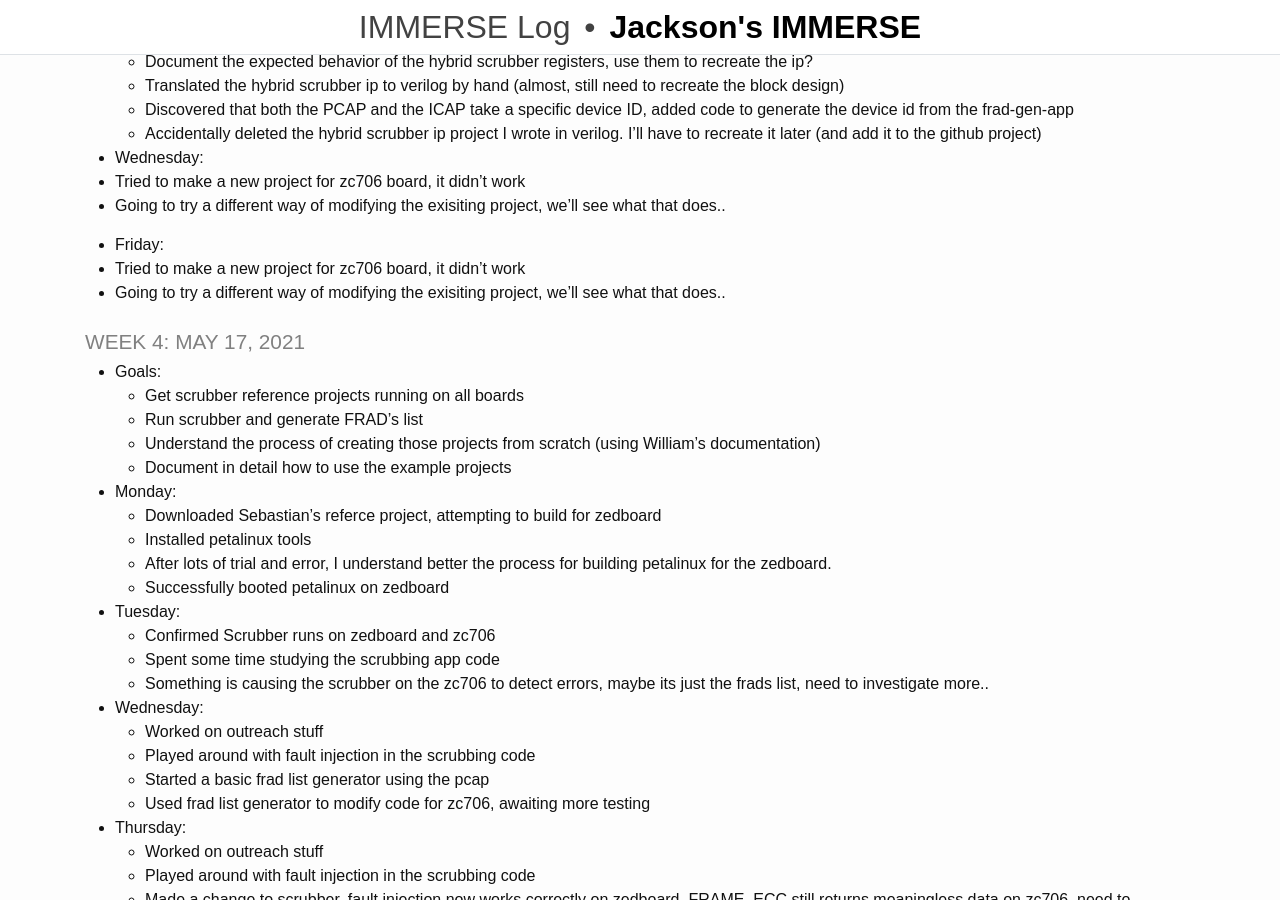
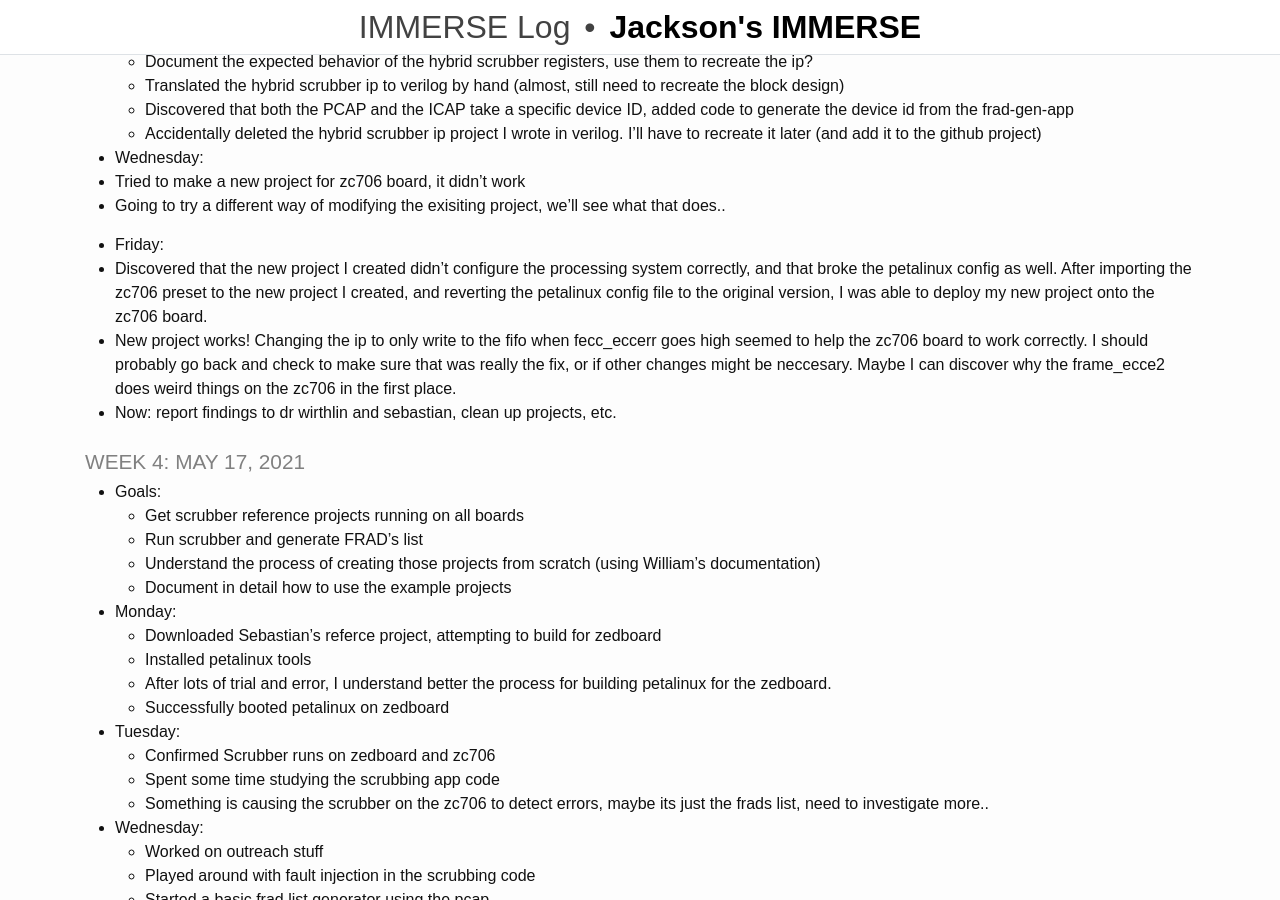
Before and after one commit to rjsmith1999/IMMERSE, a Jekyll site: the page built from _pages/log.md, in a window 1280 px wide and 900 px high, scrolled down 656 px. Built offline with Jekyll 4.4.1, drawn with Linux system fonts in a browser that asks for light colours; some of the changed text lies outside the part shown.

Commit message:
Update Log

```diff
--- a/_pages/log.md
+++ b/_pages/log.md
@@ -41,8 +41,9 @@ title: IMMERSE Log
  - Going to try a different way of modifying the exisiting project, we'll see what that does..
 
 * **Friday**:
- - Tried to make a new project for zc706 board, it didn't work
- - Going to try a different way of modifying the exisiting project, we'll see what that does..
+ - Discovered that the new project I created didn't configure the processing system correctly, and that broke the petalinux config as well. After importing the zc706 preset to the new project I created, and reverting the petalinux config file to the original version, I was able to deploy my new project onto the zc706 board.
+ - New project works! Changing the ip to only write to the fifo when fecc_eccerr goes high seemed to help the zc706 board to work correctly. I should probably go back and check to make sure that was really the fix, or if other changes might be neccesary. Maybe I can discover why the frame_ecce2 does weird things on the zc706 in the first place.
+ - Now: report findings to dr wirthlin and sebastian, clean up projects, etc.
 
 
 ### Week 4: May 17, 2021
@@ -118,8 +119,13 @@ title: IMMERSE Log
  - deploy.sh to package and copy the petalinux build
  - How to format the sd card
  - How to make a new app for petalinux
+ - How to configure a new project for the zc706
 
 ## TODO:
+- Clean up hybrid_ip project, maybe apply the new ip to the exisiting projects (after some more verification probably)
+- Clean up and archive frame_ecc_driver project. Maybe need to edit the src_project script to make sure it saves the project as is? or just not worry about it.. or maybe there is a way to generate the script from vivado? Ask sebastian
+- Also, I should check to see if the icap instance and the xadc instance are really neccessary?
+
 - Try deploying current version to board and see what happens
 - Try adding new ip to sebastians project
 - Try generating the hardware definition again and see if that works
```
